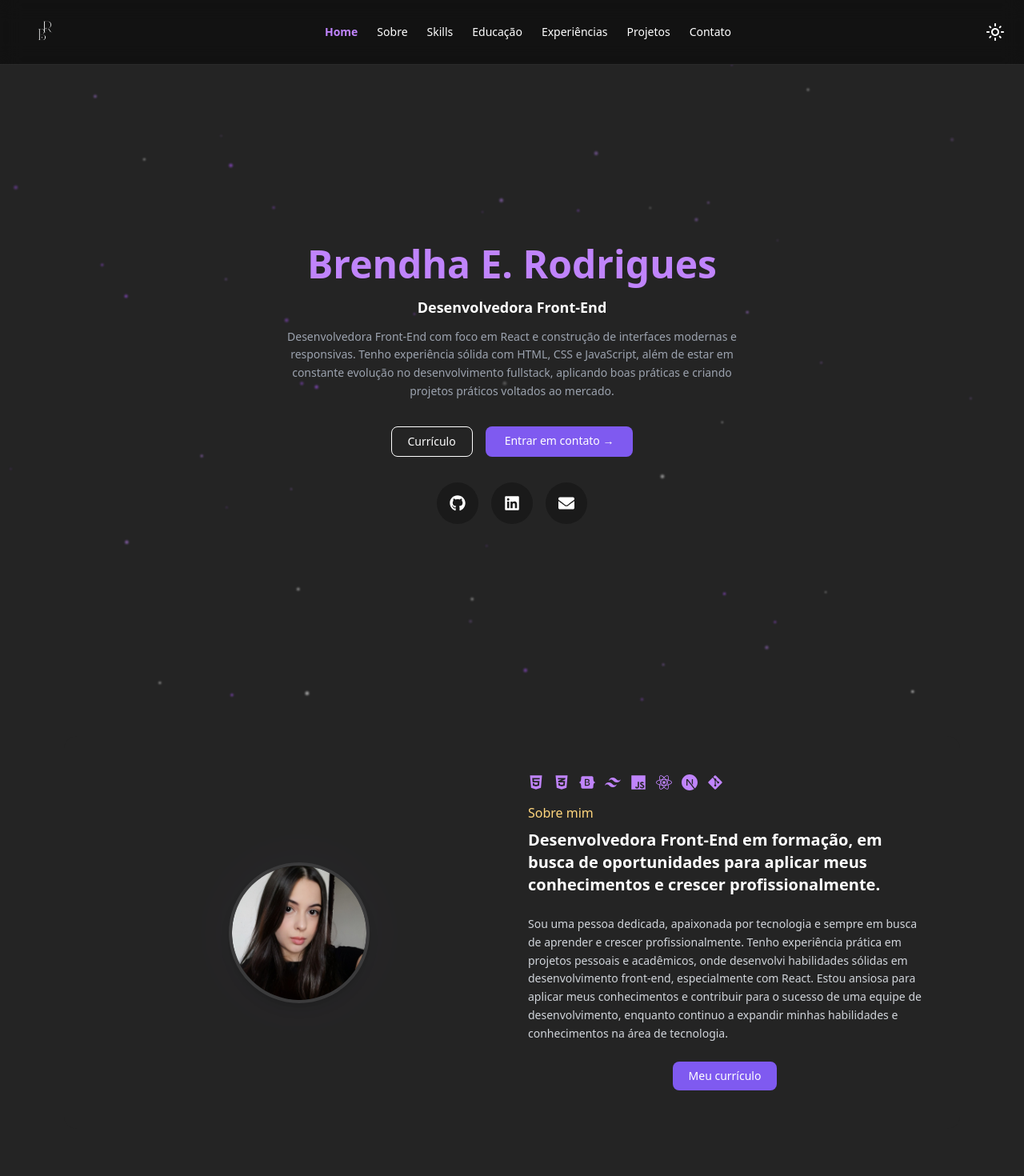
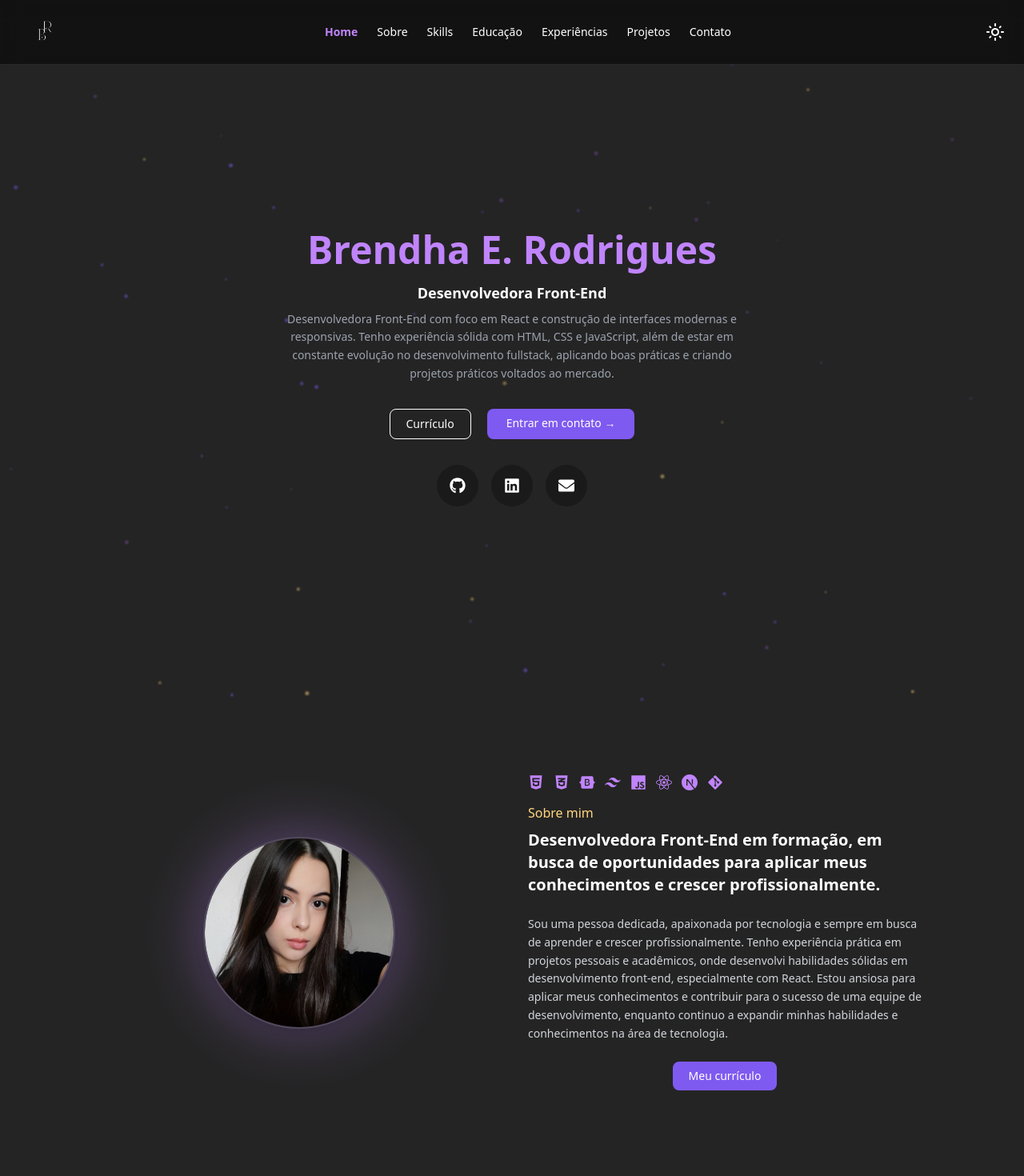
Before and after one commit to brendhaed/portifolio-brendha.io, a React (Vite) app: page / in a window 1280 px wide. Shown: the top 1470 px of the page at 80% size. Built offline with nearby package versions, Linux system fonts and the light colour scheme; no server answers.

Commit message:
refactor in hero, about, projects, particules and education components

```diff
--- a/src/components/About.jsx
+++ b/src/components/About.jsx
@@ -14,24 +14,28 @@ export function About() {
     <>
       <section
         id="sobre"
-        className="bg-white dark:bg-[#242424] rounded-2xl mx-6 md:mx-20 my-10 p-8 md:p-12 flex flex-col md:flex-row items-center gap-10 text-white"
+        className="bg-white dark:bg-[#242424] rounded-2xl mx-5 md:mx-20 my-10 p-8 md:p-12 flex flex-col md:flex-row items-center gap-10 text-white"
         data-aos="fade-up"
         data-aos-duration="1000"
         >
         <div className="w-full md:w-1/2 flex justify-center">
           <div className="relative">
             {/* Glow foto */}
-            <div className="absolute inset-0 rounded-full shadow-[0_0_15px_4px_rgba(192,132,252,0.6)] blur-xl opacity-20"></div>
+            <div className="absolute inset-0 rounded-full bg-purple-400 blur-2xl opacity-40"></div>
             <img
             src={cv.about.imageProfile}
             alt="Foto perfil"
             className="
             relative
-              w-[250px] h-[250px] md:w-44 md:h-44
+            w-36 h-36
+            sm:w-44 sm:h-44
+            md:w-52 md:h-52
+            lg:w-60 lg:h-60
             rounded-full
             object-cover
-              border-4 dark:border-white/10
-              border-purple-500
+            border-2
+            dark:border-white/10
+            border-purple-600
             shadow-lg
             transition-transform duration-300
             hover:scale-105"
@@ -41,12 +45,12 @@ export function About() {
 
         <div className="w-full md:w-1/2">
           {/* Tecnologias  */}
-          <div className="flex gap-3 text-purple-600 dark:text-purple-400 text-xl mb-4 ">
+          <div className="flex gap-3 items-center justify-center text-purple-600 dark:text-purple-400 text-xl mb-4 md:justify-start">
             <FaHtml5 />
             <FaCss3Alt />
             <FaBootstrap />
             <SiTailwindcss />
-            <FaJs />
+            <FaJs/>
             <FaReact />
             <SiNextdotjs />
             <FaGitAlt />
--- a/src/components/Education.jsx
+++ b/src/components/Education.jsx
@@ -14,7 +14,7 @@ export function Education() {
         <h2 className="text-[#d97706] dark:text-[#FFD67D] text-base mb-2 ">
           Formação
         </h2>
-        <h1 className="text-2xl font-bold text-black dark:text-white">
+        <h1 className="text-base md:text-2xl font-bold text-black dark:text-white">
           Formação acadêmica
         </h1>
       </div>
--- a/src/components/Hero.jsx
+++ b/src/components/Hero.jsx
@@ -19,22 +19,22 @@ export function Hero() {
       />
 
       {/* Conteúdo */}
-      <div className="max-w-xl text-center relative z-10">
+      <div className="max-w-xl text-center relative z-10 -mt-6 md:-mt-10">
         <h2 className="text-gray-800 dark:text-purple-400 text-4xl md:text-5xl font-bold mb-4">
           {cv.name}
         </h2>
 
-        <h3 className="text-purple-700 dark:text-white text-lg font-semibold mb-3">{cv.title}</h3>
+        <h3 className="text-purple-900 dark:text-white text-lg font-semibold mb-2">{cv.title}</h3>
         <p className="text-black dark:text-gray-400 mb-8 text-sm leading-relaxed">
           {cv.summary}
         </p>
 
         {/* Botões */}
-        <div className="flex justify-center gap-4 mb-6">
+        <div className="flex justify-center gap-3 mb-6 md:gap-5">
           <a
             href={cv.about.curriculoDownload}
             download
-            className="text-black dark:text-white px-2 py-2 border border-black dark:border-white rounded-lg text-sm  md:px-5"
+            className="text-black dark:text-white px-3 py-2 border border-black dark:border-white rounded-lg text-sm  md:px-5"
           >
             Currículo
           </a>
--- a/src/components/ParticlesBackground.jsx
+++ b/src/components/ParticlesBackground.jsx
@@ -16,10 +16,10 @@ export default function ParticlesBackground() {
         particles: {
           number: { value: 50 },
           color: {
-            value: ["#a855f7", "#c084fc", "#ffffff"],
+            value: ["#7f5af0", "#774ea0", "#FFD67D"],
           },
           opacity: {
-            value: { min: 0.2, max: 0.6 },
+            value: { min: 0.4, max: 0.6 },
           },
           size: {
             value: { min: 1, max: 2.5 },
--- a/src/components/Projects.jsx
+++ b/src/components/Projects.jsx
@@ -31,7 +31,7 @@ export function Projects() {
     <section id="projetos" className="px-8 md:px-20 py-16 bg-white dark:bg-[#242424]" >
       <div className="w-full text-center mb-12">
         <h3 className="text-[#d97706] dark:text-[#FFD67D] tracking-wide text-base mb-2">Projetos</h3>
-        <h1 className="text-2xl md:text-4xl font-bold text-black dark:text-white">
+        <h1 className="text-base md:text-2xl font-bold text-black dark:text-white">
           Dê uma olha nos meus projetos
         </h1>
       </div>
```
Lines whose indentation alone changed are shown as unchanged.
